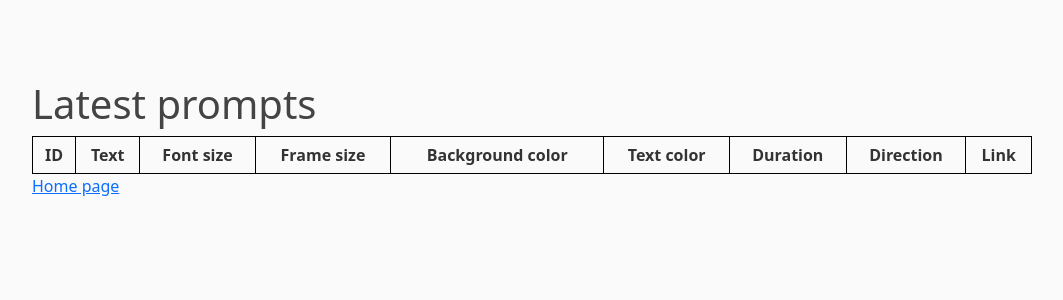
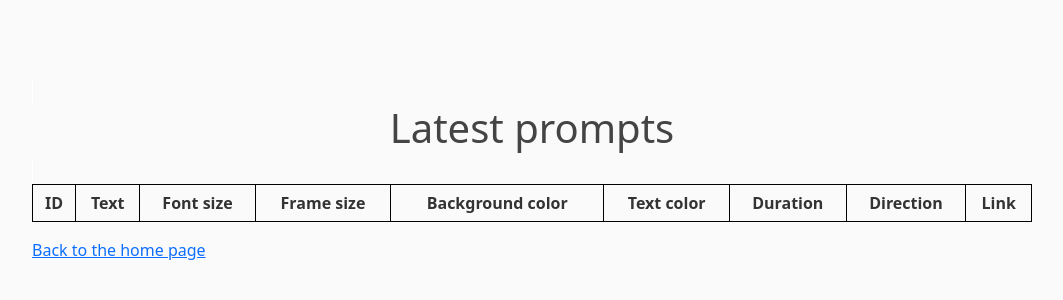
Before and after one commit to dzherb/scrolling-text-generator, a Django app: page /latest/ in a window 1280 px wide. Shown: the top 300 px of the page, without its empty margins (108-1171 px from the left). Run offline with Django 4.2, Linux system fonts and the light colour scheme; data that the repository does not hold is empty.

Commit message:
Change text layout in htmls just a bit

```diff
--- a/ScrollingTextApp/latest_prompts/templates/latest_prompts/main.html
+++ b/ScrollingTextApp/latest_prompts/templates/latest_prompts/main.html
@@ -24,7 +24,7 @@
 <body>
 <div class="position-relative">
     <div class="position-absolute top-0 start-50 translate-middle-x">
-        <h1>Latest prompts</h1>
+        <span class="border border-white"><h1 style="text-align: center;">Latest prompts</h1></span>
         <table>
           <tbody>
             <tr>
@@ -57,7 +57,8 @@
             {% endfor %}
           </tbody>
         </table>
-        <a href="/">Home page</a>
+        <p></p>
+        <p><a href="/">Back to the home page</a></p>
     </div>
 </div>
 </body>
--- a/ScrollingTextApp/video_generator/templates/video_generator/home.html
+++ b/ScrollingTextApp/video_generator/templates/video_generator/home.html
@@ -24,6 +24,7 @@
         <li><b>Duration</b> in seconds. Default: d=3</li>
         <li><b>Direction</b> of a text, either 'left', or 'right'. Default: dir=left</li>
         </ul>
+        <p></p>
         <a href="/latest">List of latest prompts...</a>
       </div>
     </div>
```
